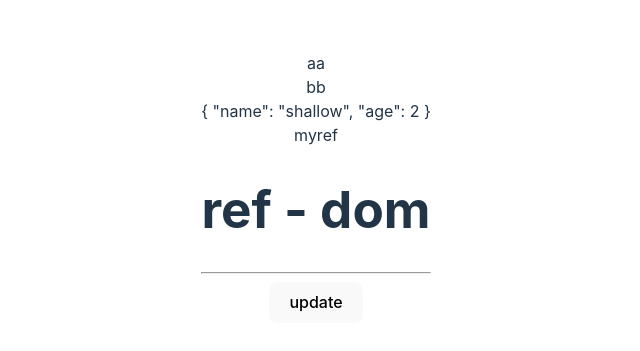
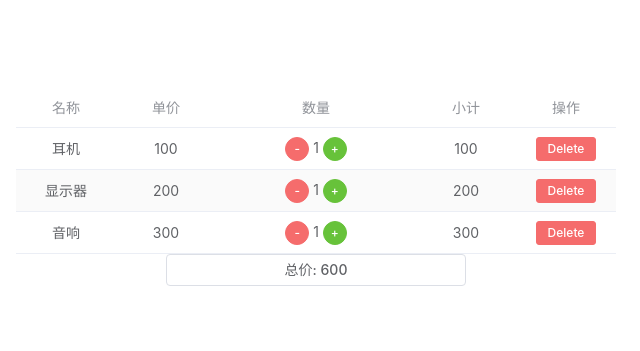
Before and after one commit to rystarts/vue3-learn, a Vue app: page / in a window 1280 px wide. Shown: the part 213-564 px from the top of the page, without its empty margins (324-964 px from the left). Built offline with nearby package versions, Linux system fonts and the light colour scheme.

Commit message:
learn#230425 Computed

```diff
--- a/package.json
+++ b/package.json
@@ -9,6 +9,7 @@
     "preview": "vite preview"
   },
   "dependencies": {
+    "element-plus": "^2.3.4",
     "vue": "^3.2.47"
   },
   "devDependencies": {
--- a/src/App.vue
+++ b/src/App.vue
@@ -1,11 +1,13 @@
 <template>
   <div>
-    <RefDemo></RefDemo>
+    <ShoppingDemo></ShoppingDemo>
   </div>
 </template>
 
 <script setup lang='ts'>
-  import RefDemo from './components/1-Ref.vue';
+  // import RefDemo from './components/1-Ref.vue';
+  // import ReactiveDemo from './components/2-reactive.vue';
+  import ShoppingDemo from './components/3-shopping.vue';
 </script>
 
 <style scoped>
--- /dev/null
+++ b/src/components/2-reactive.vue
@@ -0,0 +1,45 @@
+<template>
+  <div>
+    <form>
+        <input v-model="user.name" type="text">
+        <br>
+        <input v-model="user.age" type="text">
+        <br>
+        <button @click.prevent="submit">submit</button>
+        <br>
+        {{ user }}
+    </form>
+  </div>
+</template>
+
+<script setup lang='ts'>
+    import {ref, reactive} from 'vue';
+    // ref 可以传递任意对象
+    // reactive 只能传递引用对象
+    const a = reactive(['m','k']);
+    const b = ref('x');
+    type User = {
+        name : string;
+        age : number
+    }
+    let user = reactive<User>({
+        name : 'xx',
+        age : 2
+    });
+    console.log(a,b,user);
+    // ref 取值 赋值都需要.value
+    // reactive 不需要.value
+    const submit = () => {
+        console.log(user);
+    }
+    // reactive 是代理proxy对象 不能直接赋值，会覆盖代理对象
+    // 需要点属性 进行赋值
+
+
+
+
+</script>
+
+<style scoped>
+
+</style>
--- /dev/null
+++ b/src/components/3-shopping.vue
@@ -0,0 +1,83 @@
+<template>
+    <div>
+        <el-table :data="shopObj.shopList" stripe style="width: 100%" :header-cell-style="{ 'text-align': 'center' }">
+            <el-table-column prop="name" label="名称" width="100" align="center" />
+            <el-table-column prop="price" label="单价" width="100" align="center" />
+            <el-table-column prop="num" label="数量" width="200" align="center">
+                <template #default="scope">
+                    <span><el-button size="small" type="danger" circle @click="calc(scope.row, false)">-</el-button></span>
+                    {{ scope.row.num }}
+                    <span><el-button size="small" type="success" circle @click="calc(scope.row, true)">+</el-button></span>
+                </template>
+            </el-table-column>
+            <el-table-column prop="count" label="小计" width="100" align="center">
+                <template #default="scope">
+                    <span>
+                        {{ scope.row.price * scope.row.num }}
+                    </span>
+                </template>
+            </el-table-column>
+            <el-table-column prop="count" label="操作" width="100" align="center">
+                <template #default="scope">
+                    <el-button size="small" type="danger" @click="handleDelete(scope.$index, scope.row)">Delete</el-button>
+                </template>
+            </el-table-column>
+        </el-table>
+        <el-button class="mt-4" style="width: 50%">总价: {{ shopObj.totalFee }}</el-button>
+    </div>
+</template>
+
+<script setup lang='ts'>
+import { reactive, computed, Ref } from 'vue';
+type Shop = {
+    name: string,
+    price: number,
+    num: number,
+    count: number
+}
+type ShopC = {
+    shopList: Shop[],
+    totalFee: Ref
+}
+const shopObj = reactive<ShopC>({
+    shopList: [{
+        name: '耳机',
+        price: 100,
+        num: 1,
+        count: 0
+    }, {
+        name: '显示器',
+        price: 200,
+        num: 1,
+        count: 0
+    }, {
+        name: '音响',
+        price: 300,
+        num: 1,
+        count: 0
+    }],
+    totalFee: 0
+});
+const handleDelete = (index: number, row: Shop) => {
+    shopObj.shopList.splice(index, 1);
+    console.log(index, row);
+}
+const calc = (row: Shop, type: boolean) => {
+    if (!type && row.num > 1) {
+        row.num--
+    }
+    if (type && row.num < 100) {
+        row.num++
+    }
+}
+
+// 使用computed 里面的值变化都可以监听到 同步变化
+shopObj.totalFee = computed<number>(() => {
+    return shopObj.shopList.reduce((prev, next) => {
+        return prev + (next.num * next.price);
+    }, 0);
+});
+
+</script>
+
+<style scoped></style>
--- a/src/main.ts
+++ b/src/main.ts
@@ -1,5 +1,7 @@
 import { createApp } from 'vue'
+import ElementPlus from 'element-plus'
 import './style.css'
+import 'element-plus/dist/index.css'
 import App from './App.vue'
 
-createApp(App).mount('#app')
+createApp(App).use(ElementPlus).mount('#app')
--- a/tsconfig.json
+++ b/tsconfig.json
@@ -18,7 +18,8 @@
     "strict": true,
     "noUnusedLocals": true,
     "noUnusedParameters": true,
-    "noFallthroughCasesInSwitch": true
+    "noFallthroughCasesInSwitch": true,
+    "types": ["element-plus/global"]
   },
   "include": ["src/**/*.ts", "src/**/*.d.ts", "src/**/*.tsx", "src/**/*.vue"],
   "references": [{ "path": "./tsconfig.node.json" }]
```
Also changed, not shown: 1 other file (tests, documents, lock files or other folders).
